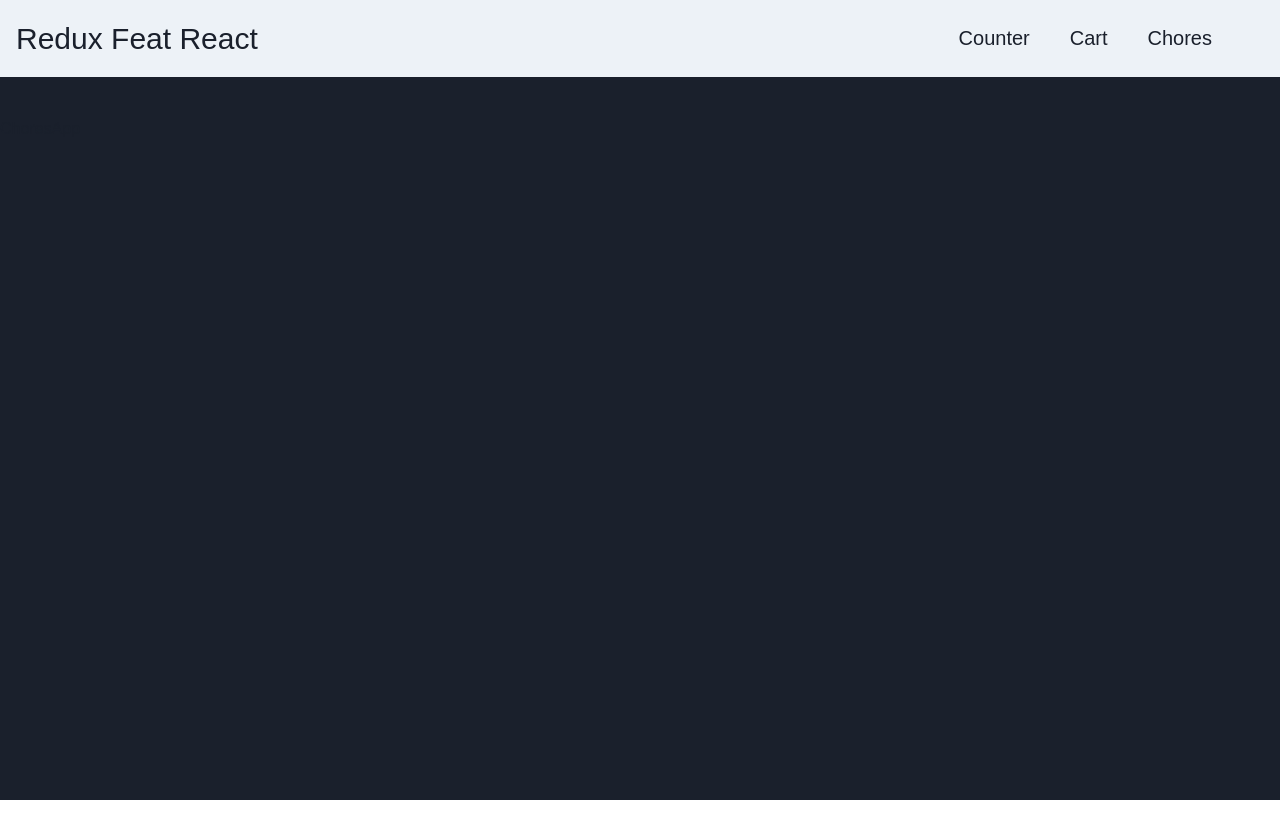
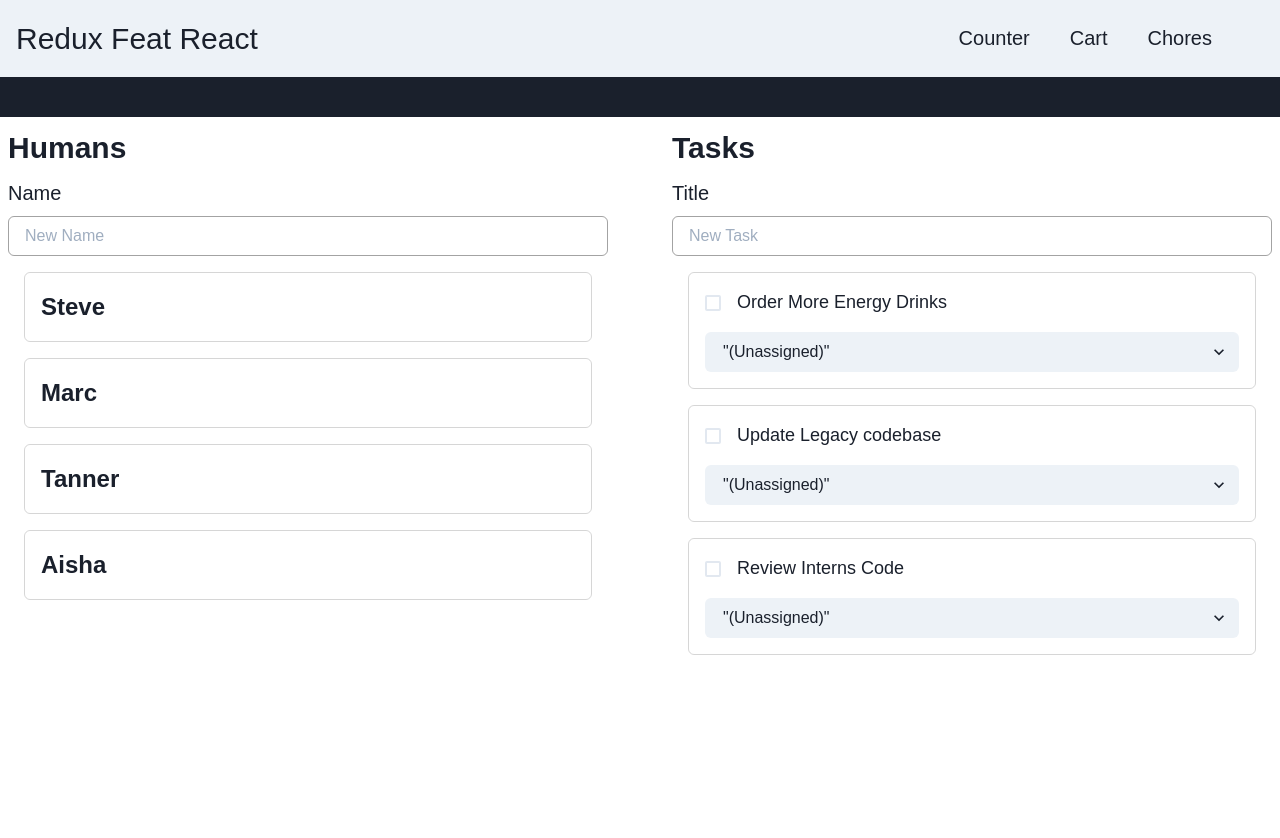
Before and after one commit to Baraka-Mulumia/Redux-Fundamentals-Feat-React, a React (Create React App) app: page /chores in a window 1280 px wide. Shown: the top 838 px of the page. Before the commit the page ends 800 px from the top, so only its background shows below. Built offline with nearby package versions, Linux system fonts and the light colour scheme.

Commit message:
Add Chores App
Keynotes - extra reducers, createAction

```diff
--- /dev/null
+++ b/src/App/features/chores/HumanSlice.js
@@ -0,0 +1,39 @@
+import { createSlice, nanoid } from "@reduxjs/toolkit";
+
+import { assignToUser } from "./TaskSlice";
+
+const createHuman = (name) => ({
+    name,
+    uuid: nanoid(),
+    taskIds: [],
+});
+
+const humanSlice = createSlice({
+    name: "humans",
+    initialState: [
+        createHuman("Steve"),
+        createHuman("Marc"),
+        createHuman("Tanner"),
+        createHuman("Aisha"),
+    ],
+    reducers: {
+        addHuman(state, action) {
+            state.push(createHuman(action.payload));
+        },
+    },
+    extraReducers: (builder) => {
+        builder.addCase(assignToUser, (state, action) => {
+            for (const human of state) {
+                if (human.uuid === action.payload.humanId) {
+                    human.taskIds.push(action.payload.taskId);
+                } else {
+                    human.taskIds = human.taskIds.filter((id) => id !== action.payload.taskId);
+                }
+            }
+        });
+    },
+});
+
+export const { addHuman } = humanSlice.actions;
+
+export default humanSlice.reducer;
--- /dev/null
+++ b/src/App/features/chores/TaskSlice.js
@@ -0,0 +1,41 @@
+import { createAction, createSlice, nanoid } from "@reduxjs/toolkit";
+
+const createTask = (title) => ({
+    title,
+    uuid: nanoid(),
+    assignedTo: "",
+    completed: false,
+});
+
+const taskSlice = createSlice({
+    name: "tasks",
+    initialState: [
+        createTask("Order More Energy Drinks"),
+        createTask("Update Legacy codebase"),
+        createTask("Review Interns Code"),
+    ],
+    reducers: {
+        addTask(state, action) {
+            state.push(createTask(action.payload));
+        },
+        toggle(state, action) {
+            const task = state.find((task) => task.uuid === action.payload.taskId);
+            task.completed = action.payload.completed;
+        },
+        assignToUser(state, action) {
+            const task = state.find((task) => task.uuid === action.payload.taskId);
+            task.assignedTo = action.payload.humanId;
+        },
+    },
+});
+
+export const { addTask } = taskSlice.actions;
+
+export const toggle = createAction("tasks/toggle", (taskId, completed) => ({
+    payload: { taskId, completed },
+}));
+
+export const assignToUser = createAction("tasks/assignToUser", (taskId, humanId) => ({
+    payload: { taskId, humanId },
+}));
+export default taskSlice.reducer;
--- /dev/null
+++ b/src/App/features/chores/components/Container.jsx
@@ -0,0 +1,38 @@
+import { Box, Input, Text, VStack } from "@chakra-ui/react";
+
+import { useState } from "react";
+
+const Container = ({ title, subtitle, placeholderText, children, onAdd }) => {
+    const [item, setItem] = useState("");
+
+    const handleSubmit = (e) => {
+        if (e.key === "Enter" && typeof onAdd == "function" && item.trim().length > 1) {
+            onAdd(item);
+            setItem("");
+        }
+    };
+    return (
+        <Box w={"full"}>
+            <VStack w={"full"} align={"start"}>
+                <Text fontSize={"3xl"} fontWeight={700}>
+                    {title}
+                </Text>
+                <Text fontSize={"xl"} fontWeight={500}>
+                    {subtitle}
+                </Text>
+                <Input
+                    placeholder={placeholderText}
+                    w={"full"}
+                    borderColor={"blackAlpha.500"}
+                    value={item}
+                    onKeyDown={handleSubmit}
+                    onChange={(e) => setItem(e.target.value)}
+                />
+            </VStack>
+            <VStack align={"start"} spacing={4} p={4} w={"full"}>
+                {children}
+            </VStack>
+        </Box>
+    );
+};
+export default Container;
--- /dev/null
+++ b/src/App/features/chores/components/HumanList.jsx
@@ -0,0 +1,35 @@
+import { Box, Text, VStack } from "@chakra-ui/react";
+
+import Container from "./Container";
+import { TaskView } from "./TaskList";
+import UseChores from "../../../hooks/UseChores";
+import { selectHumanTasks } from "../selectors";
+import { useSelector } from "react-redux";
+
+const HumanList = () => {
+    const [{ addHuman }, , humans] = UseChores();
+    return (
+        <Container title={"Humans"} subtitle={"Name"} placeholderText={"New Name"} onAdd={addHuman}>
+            {humans.map((human) => (
+                <Human key={human?.uuid} {...human} />
+            ))}
+        </Container>
+    );
+};
+export default HumanList;
+
+const Human = ({ name, uuid }) => {
+    const tasks = useSelector((state) => selectHumanTasks(state, uuid));
+    return (
+        <Box borderColor={"blackAlpha.300"} borderWidth={"1px"} rounded={"md"} p={4} w={"full"}>
+            <Text fontWeight={600} fontSize={"2xl"}>
+                {name}
+            </Text>
+            <VStack>
+                {tasks.map((task) => (
+                    <TaskView {...task} key={task?.uuid} />
+                ))}
+            </VStack>
+        </Box>
+    );
+};
--- /dev/null
+++ b/src/App/features/chores/components/TaskList.jsx
@@ -0,0 +1,46 @@
+import { Box, Checkbox, Flex, Select, Text } from "@chakra-ui/react";
+
+import Container from "./Container";
+import UseChores from "../../../hooks/UseChores";
+
+const TaskList = () => {
+    const [{ addTask }, tasks] = UseChores();
+
+    return (
+        <Container title={"Tasks"} subtitle={"Title"} placeholderText={"New Task"} onAdd={addTask}>
+            {tasks.map((task) => (
+                <TaskView {...task} key={task?.uuid} />
+            ))}
+        </Container>
+    );
+};
+export default TaskList;
+
+export const TaskView = ({ title, uuid, completed, assignedTo }) => {
+    const [{ toggle, assignToUser }, , humans] = UseChores();
+
+    return (
+        <Box borderColor={"blackAlpha.300"} borderWidth={"1px"} rounded={"md"} p={4} w={"full"}>
+            <Flex gap={4} align={"center"} w={"full"}>
+                <Checkbox
+                    isChecked={completed}
+                    onChange={(event) => toggle(uuid, event.target.checked)}
+                />
+                <Text fontSize={"lg"} fontWeight={500} noOfLines={1}>
+                    {title}
+                </Text>
+            </Flex>
+            <Select
+                value={assignedTo}
+                variant="filled"
+                mt={4}
+                onChange={(event) => assignToUser(uuid, event.target.value)}
+            >
+                <option value="">"(Unassigned)"</option>
+                {humans.map((human) => (
+                    <option value={human.uuid}>{human.name}</option>
+                ))}
+            </Select>
+        </Box>
+    );
+};
--- a/src/App/features/chores/index.js
+++ b/src/App/features/chores/index.js
@@ -1,4 +1,21 @@
+import { HStack } from "@chakra-ui/react";
+import HumanList from "./components/HumanList";
+import TaskList from "./components/TaskList";
+
 const ChoresApp = () => {
-    return <div>ChoresApp</div>;
+    return (
+        <HStack
+            bg={"white"}
+            justify={"space-between"}
+            w={"full"}
+            p={2}
+            spacing={16}
+            minH={"100vh"}
+            align={"start"}
+        >
+            <HumanList />
+            <TaskList />
+        </HStack>
+    );
 };
 export default ChoresApp;
--- /dev/null
+++ b/src/App/features/chores/selectors.js
@@ -0,0 +1,5 @@
+export const selectTasks = (state) => state.tasks;
+export const selectHumans = (state) => state.humans;
+
+export const selectHumanTasks = (state, humanId) =>
+    state.tasks.filter((task) => task.assignedTo === humanId);
--- /dev/null
+++ b/src/App/hooks/UseChores.js
@@ -0,0 +1,17 @@
+import { addTask, assignToUser, toggle } from "../features/chores/TaskSlice";
+import { selectHumans, selectTasks } from "../features/chores/selectors";
+
+import UseActions from "../../lib/global-hooks/UseActions";
+import { addHuman } from "../features/chores/HumanSlice";
+import { useSelector } from "react-redux";
+
+const UseChores = () => {
+    const tasks = useSelector(selectTasks);
+    const humans = useSelector(selectHumans);
+
+    const actions = UseActions({ addTask, addHuman, toggle, assignToUser });
+
+    return [actions, tasks, humans];
+};
+
+export default UseChores;
--- a/src/App/store/index.js
+++ b/src/App/store/index.js
@@ -1,6 +1,8 @@
 import { configureStore } from "@reduxjs/toolkit";
 import counterReducer from "../features/counter/CounterSlice";
+import humanReducer from "../features/chores/HumanSlice";
 import itemsReducer from "../features/cart/ItemSlice";
+import tasksReducer from "../features/chores/TaskSlice";
 import tipReducer from "../features/cart/TipSlice";
 
 const store = configureStore({
@@ -8,6 +10,8 @@ const store = configureStore({
         counter: counterReducer,
         items: itemsReducer,
         tip: tipReducer,
+        tasks: tasksReducer,
+        humans: humanReducer,
     },
 });
 
```
